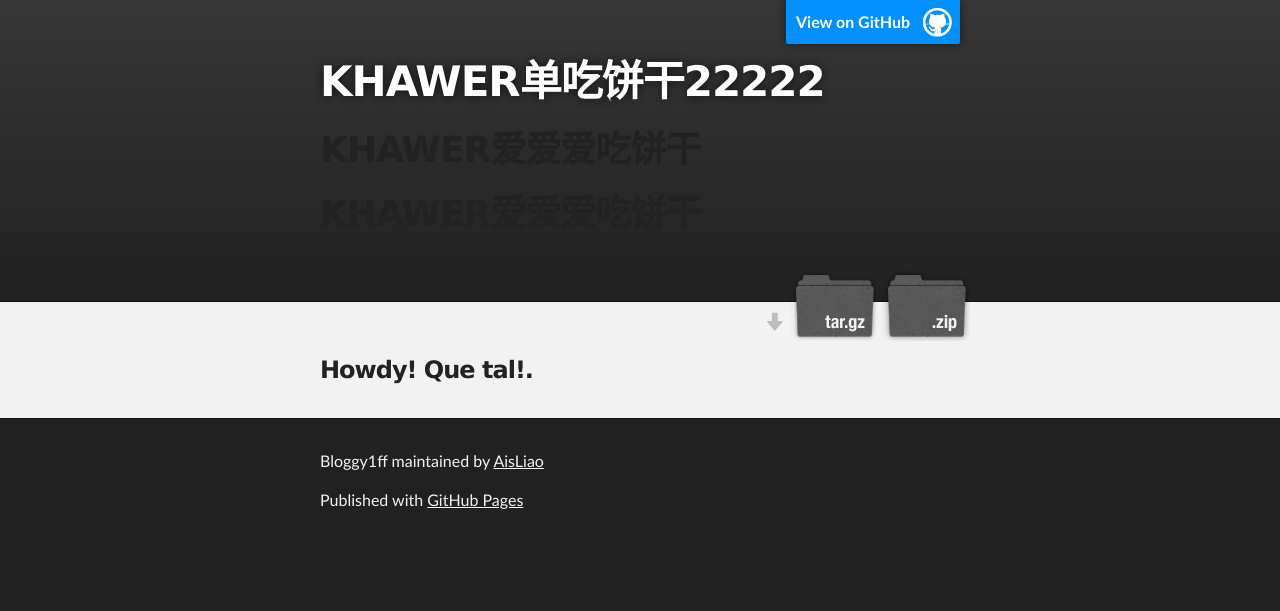
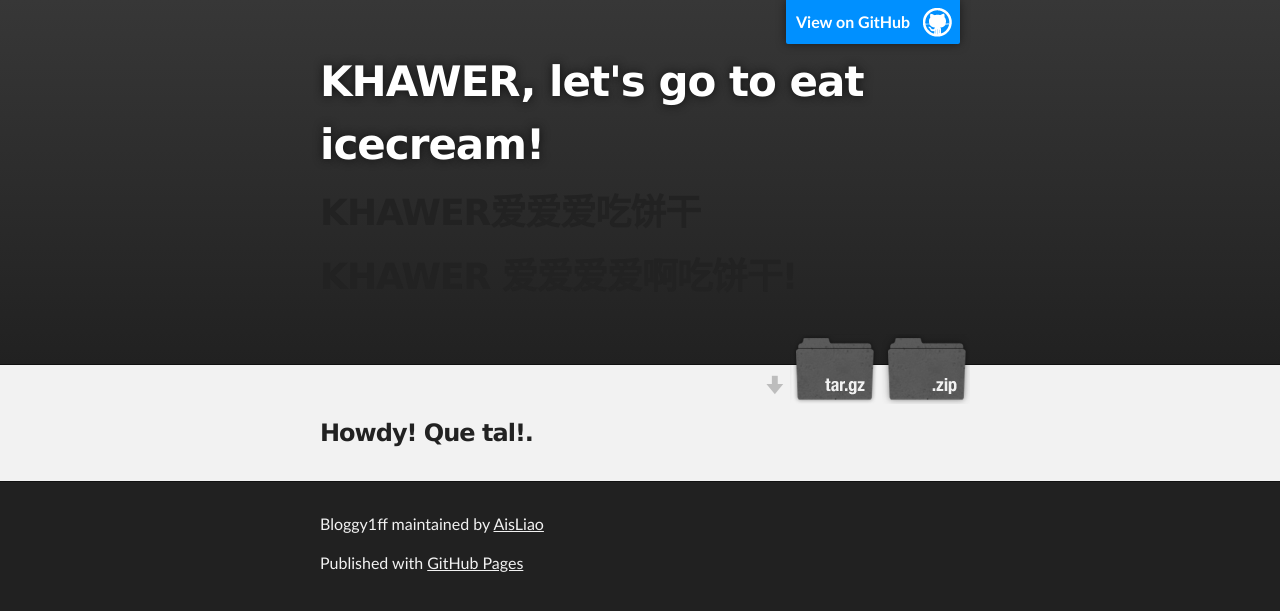
Before and after one commit to AisLiao/Bloggy1ff, a Jekyll site: the page built from index.html, in a window 1280 px wide. Shown: the top 611 px of the page. Built offline with Jekyll 4.4.1, drawn with Linux system fonts in a browser that asks for light colours.

Commit message:
change content

```diff
--- a/_layouts/default.html
+++ b/_layouts/default.html
@@ -17,9 +17,9 @@
         <header class="inner">
           <a id="forkme_banner" href="https://github.com/AisLiao/Bloggy1ff">View on GitHub</a>
 
-          <h1 id="project_title">KHAWER单吃饼干22222</h1>
+          <h1 id="project_title">KHAWER, let's go to eat icecream!</h1>
           <h1 id="project_title2">KHAWER爱爱爱吃饼干</h1>
-          <h1 class="pkk1">KHAWER爱爱爱吃饼干</h1>
+          <h1 class="pkk1">KHAWER 爱爱爱爱啊吃饼干! </h1>
 
           <h2 id="project_tagline"></h2>
 
```
